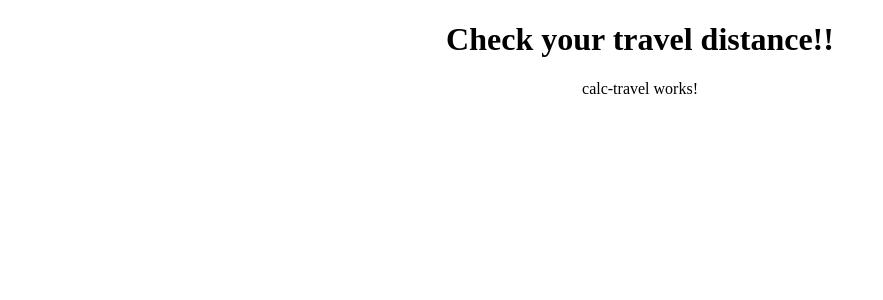
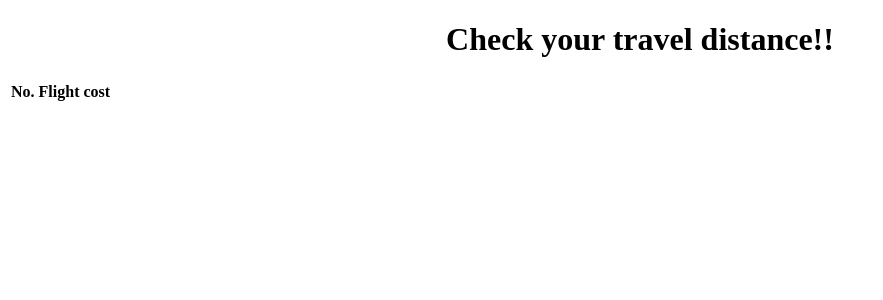
Before and after one commit to BenAstwood/travel-distance-calculator, an Angular app: page / in a window 1280 px wide. Shown: the top 300 px of the page, without its empty margins (0-883 px from the left). Built offline with nearby package versions, Linux system fonts and the light colour scheme.

Commit message:
Updated component markup to include table

```diff
--- a/src/app/components/calc-travel/calc-travel.component.html
+++ b/src/app/components/calc-travel/calc-travel.component.html
@@ -1,3 +1,17 @@
-<p>
-  calc-travel works!
-</p>
+<div class="table">
+  <table class="rc-table__table">
+    <thead class="rc-table__thead">
+      <tr class="rc-table__row">
+        <th class="rc-table__th">No.</th>
+        <th class="rc-table__th">Flight cost</th>
+      </tr>
+    </thead>
+    <tbody class="table__tbody">
+      <tr *ngFor="let outcome of outcomes; let i = index" class="table__row">
+        <td class="rc-table__td">{{ outcome.id }}</td>
+        <td class="rc-table__td">{{ outcome.cost }}</td>
+        <td class="rc-table__td">{{ outcome.routeString }}</td>
+      </tr>
+    </tbody>
+  </table>
+</div>
```
